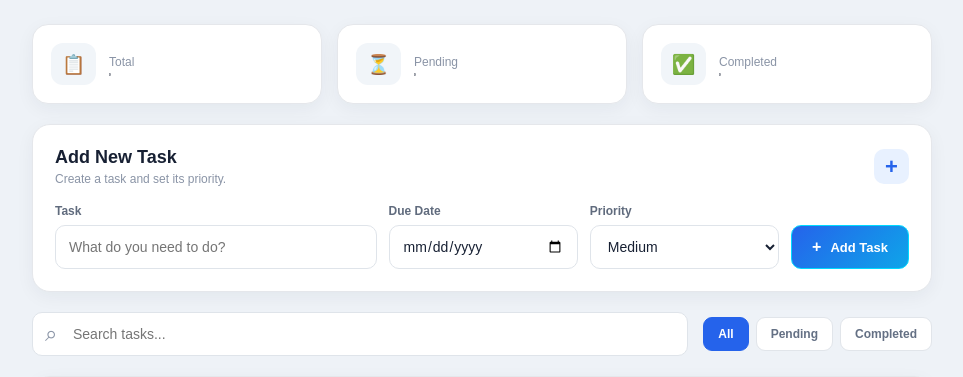
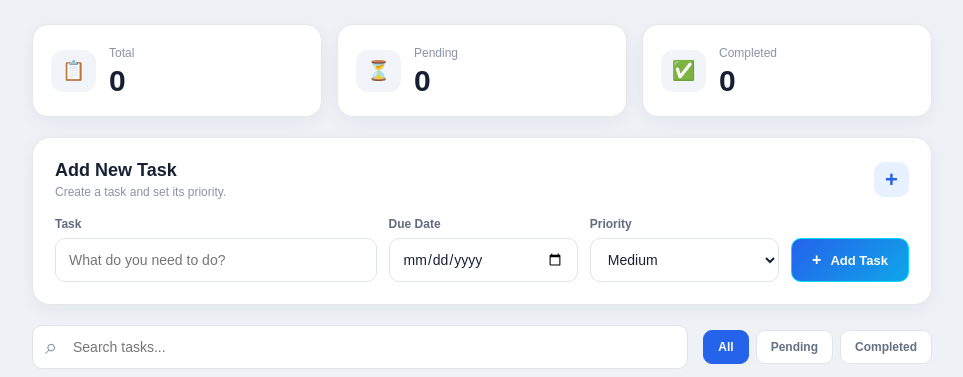
Before and after one commit to sachinkumar7033/Project-02-Todo-Task-Manager, a Flask app: page / in a window 1280 px wide. Shown: the part 136-513 px from the top of the page, without its empty margins (158-1121 px from the left). Run offline with Flask 3, Linux system fonts and the light colour scheme.

Commit message:
css update

```diff
--- a/static/css/style.css
+++ b/static/css/style.css
@@ -89,7 +89,7 @@ button {
 .stat-card strong {
     display: block;
     margin-top: 3px;
-    font-size: 3px;
+    font-size: 30px;
 }
 
 .stat-label {
```
